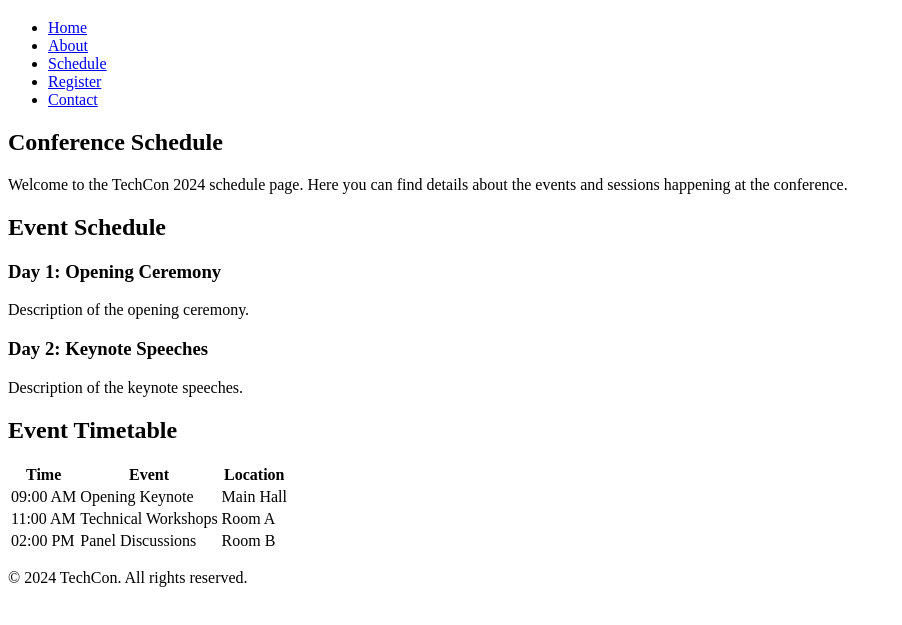
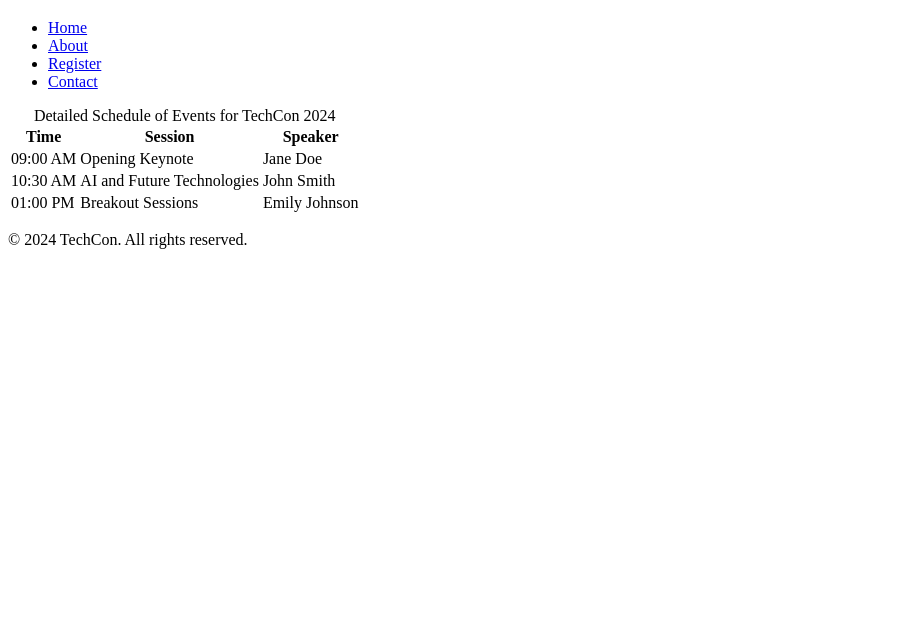
Before and after one commit to Henok357/TechCon_HTML, a plain HTML site: page techcon_website/schedule.html in a window 1280 px wide. Shown: the part 61-686 px from the top of the page, without its empty margins (0-902 px from the left). Drawn offline with Linux system fonts and the light colour scheme.

Commit message:
Fix schedule.html structure: added table with proper headers and content

```diff
--- a/techcon_website/schedule.html
+++ b/techcon_website/schedule.html
@@ -4,7 +4,6 @@
     <meta charset="UTF-8">
     <meta name="viewport" content="width=device-width, initial-scale=1.0">
     <title>TechCon 2024 - Schedule</title>
-    <link rel="stylesheet" href="styles.css"> <!-- If you have a stylesheet -->
 </head>
 <body>
     <header>
@@ -13,7 +12,6 @@
             <ul>
                 <li><a href="index.html">Home</a></li>
                 <li><a href="about.html">About</a></li>
-                <li><a href="schedule.html">Schedule</a></li>
                 <li><a href="register.html">Register</a></li>
                 <li><a href="contact.html">Contact</a></li>
             </ul>
@@ -21,54 +19,35 @@
     </header>
 
     <main>
-        <section id="schedule-introduction">
-            <h2>Conference Schedule</h2>
-            <p>Welcome to the TechCon 2024 schedule page. Here you can find details about the events and sessions happening at the conference.</p>
-        </section>
 
-        <section id="schedule-details">
-            <h2>Event Schedule</h2>
-            <article>
-                <h3>Day 1: Opening Ceremony</h3>
-                <p>Description of the opening ceremony.</p>
-            </article>
-            <article>
-                <h3>Day 2: Keynote Speeches</h3>
-                <p>Description of the keynote speeches.</p>
-            </article>
-            <!-- Add more articles as needed -->
-        </section>
-
-        <section id="schedule-table">
-            <h2>Event Timetable</h2>
         <table>
+            <caption>Detailed Schedule of Events for TechCon 2024</caption>
             <thead>
                 <tr>
-                        <th>Time</th>
-                        <th>Event</th>
-                        <th>Location</th>
+                    <th scope="col">Time</th>
+                    <th scope="col">Session</th>
+                    <th scope="col">Speaker</th>
                 </tr>
             </thead>
             <tbody>
                 <tr>
                     <td>09:00 AM</td>
                     <td>Opening Keynote</td>
-                        <td>Main Hall</td>
+                    <td>Jane Doe</td>
                 </tr>
                 <tr>
-                        <td>11:00 AM</td>
-                        <td>Technical Workshops</td>
-                        <td>Room A</td>
+                    <td>10:30 AM</td>
+                    <td>AI and Future Technologies</td>
+                    <td>John Smith</td>
                 </tr>
                 <tr>
-                        <td>02:00 PM</td>
-                        <td>Panel Discussions</td>
-                        <td>Room B</td>
+                    <td>01:00 PM</td>
+                    <td>Breakout Sessions</td>
+                    <td>Emily Johnson</td>
                 </tr>
-                    <!-- Add more rows as needed -->
+
             </tbody>
         </table>
-        </section>
     </main>
 
     <footer>
```
Lines whose indentation alone changed are shown as unchanged.
